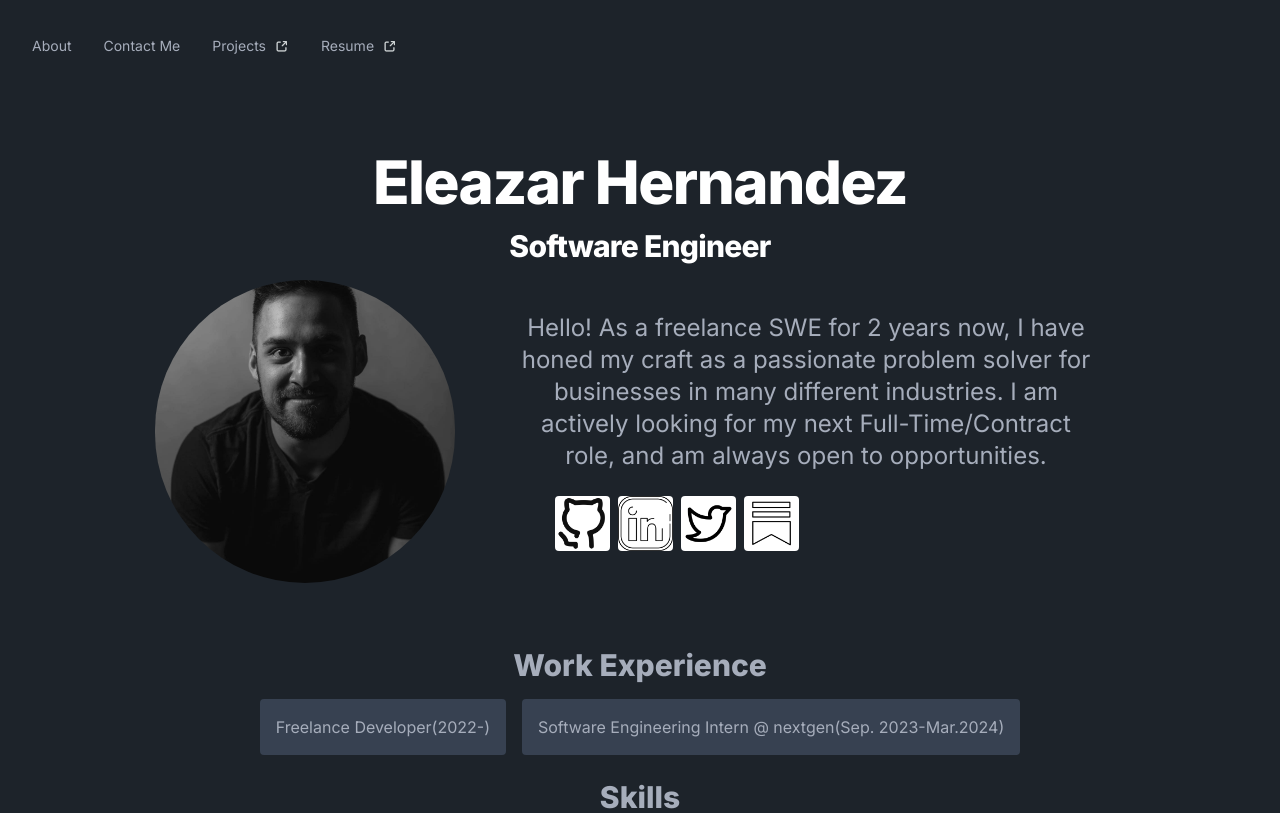
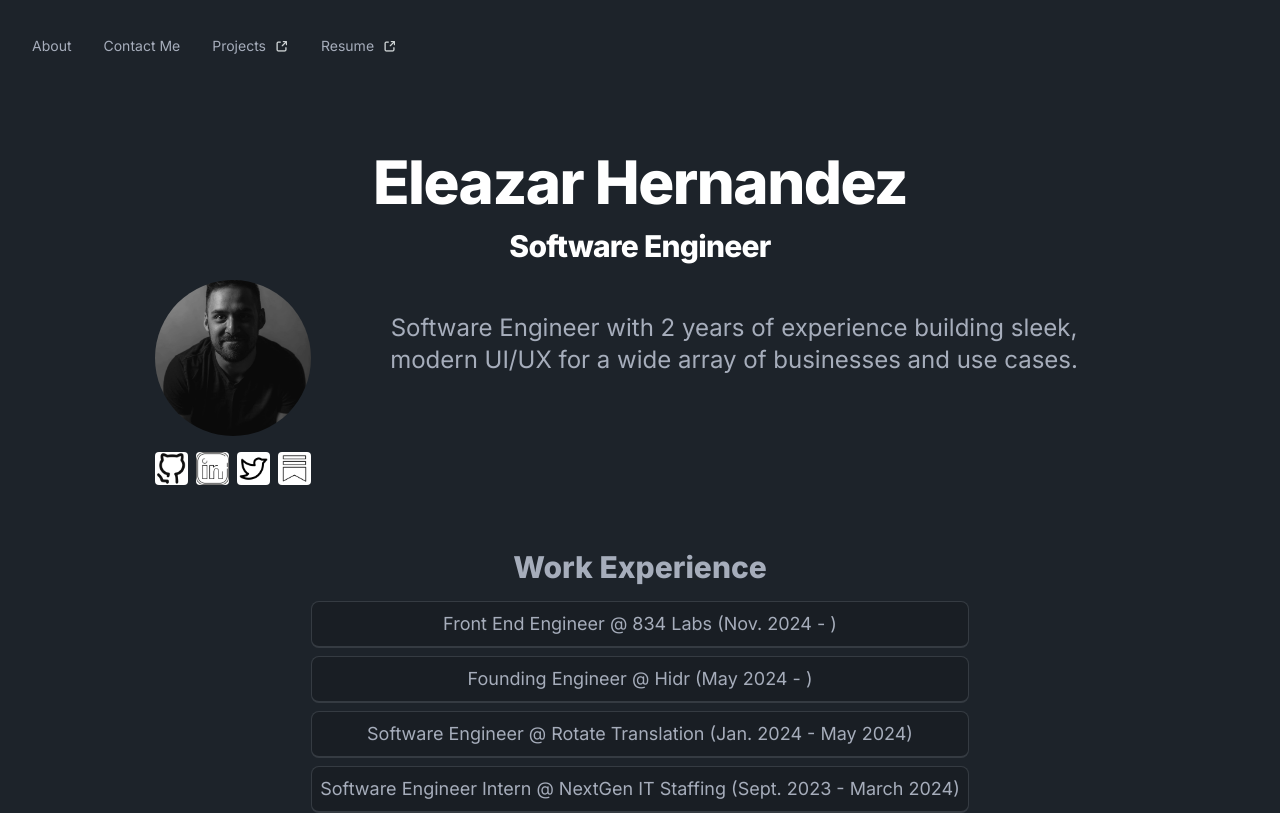
Before and after one commit to ehernandez42/portfolio-site-next, a Next.js app in the folder portfolio-site-next/: page / in a window 1280 px wide. Shown: the top 813 px of the page. Built offline with nearby package versions, Linux system fonts and the light colour scheme; no server answers.

Commit message:
UI work, moving items around and fixing css

```diff
--- a/portfolio-site-next/src/app/page.tsx
+++ b/portfolio-site-next/src/app/page.tsx
@@ -10,10 +10,14 @@ export default function Home() {
     const info: PersonalInfo = {
         name: "Eleazar Hernandez",
         profession: "Software Engineer",
-        background: "I have experience in the legal and retail" +
-            " industries. I am targeting entry level, new grad, and mid-level software roles as well as " +
-            "other roles such as business analyst and technical support.",
-        experience: ["Freelance Developer(2022-)", "Software Engineering Intern @ nextgen(Sep. 2023-Mar.2024)"],
+        background: "Software Engineer with 2 years of experience building sleek, modern" +
+            " UI/UX for a wide array of businesses and use cases. ",
+        experience: [
+            "Front End Engineer @ 834 Labs (Nov. 2024 - )",
+            "Founding Engineer @ Hidr (May 2024 - )",
+            "Software Engineer @ Rotate Translation (Jan. 2024 - May 2024)",
+            "Software Engineer Intern @ NextGen IT Staffing (Sept. 2023 - March 2024)"
+        ],
         skills: ["React", "Next.js", "HTML/CSS/JS", "TypeScript", "Tailwind.css", "Python", "Git", "Java/Spring Boot", "PostgreSQL"],
     }
     return (
@@ -27,18 +31,21 @@ export default function Home() {
                     <h2 className="mb-4 text-xl sm:text-2xl font-extrabold tracking-tight leading-tight text-white md:text-2xl lg:text-3xl">
                         Software Engineer</h2>
                     <figure className={'flex flex-col mb-10 lg:flex-row mx-4 sm:mx-8 lg:mx-0'}>
-                        <Image src={'/headshot.png'}
-                               alt={'headshot photo'}
-                               width={300}
-                               height={300}
-                               className={'rounded-full mx-auto lg:mx-0'}/>
-                        <div className={'card-body flex flex-col justify-center mt-4 lg:mt-0 lg:ml-8'}>
-                            <p className={'w-full text-sm sm:text-base lg:text-2xl'}>Hello! As a freelance SWE for 2 years now, I have honed my craft
-                            as a passionate problem solver for businesses in many different industries. I am actively looking for
-                            my next Full-Time/Contract role, and am always open to opportunities. </p>
-                            <div className={'mt-4 lg:ml-9'}>
+                        <div className={'flex flex-col justify-center items-center'}>
+                            <Image src={'/headshot.png'}
+                                   alt={'headshot photo'}
+                                   width={300}
+                                   height={300}
+                                   className={'rounded-full mx-auto lg:mx-0'}/>
+
+                            <div className={'mt-4'}>
                                 <Icons />
                             </div>
+                        </div>
+
+
+                        <div className={'card-body flex flex-col justify-center items-center mt-4 lg:mt-0 lg:ml-8'}>
+                            <p className={'w-full text-sm sm:text-base lg:text-2xl'}>{info.background}</p>
                         </div>
                     </figure>
                     <br/>
--- a/portfolio-site-next/src/components/AboutMe.tsx
+++ b/portfolio-site-next/src/components/AboutMe.tsx
@@ -11,17 +11,17 @@ const AboutMe = ({personalInfo}: Props) => {
     return (
         <div className={'flex w-full flex-col items-center justify-center'}>
             <h1 className={'text-3xl font-extrabold mb-4 dark:text-white'}>Work Experience</h1>
-            <ul className={'flex space-x-4'}>
+            <ul className={'flex flex-col'}>
                 {experience.map((exp, index) => (
-                    <li className={'p-4 bg-gray-700 rounded'} key={index}>{exp}</li>
+                    <li className={'kbd kbd-lg p-2 mb-2 tracking-normal'} key={index}>{exp}</li>
                 ))}
             </ul>
             <br/>
             <div className={'align-middle'}>
                 <h3 className={'text-3xl font-extrabold mb-4 dark:text-white'}>Skills</h3>
-                <ul className={'flex space-x-2 flex-col sm:flex-row'}>
+                <ul className={'flex space-x-2 flex-col sm:flex-row md:overflow-scroll'}>
                     {skills.map((skill, index) => (
-                        <li className={'p-2 tracking-normal kbd kbd-lg mb-4'} key={index}>{skill}</li>
+                        <li className={'p-2 tracking-normal  kbd kbd-lg mb-4 '} key={index}>{skill}</li>
                     ))}
                 </ul>
             </div>
```
